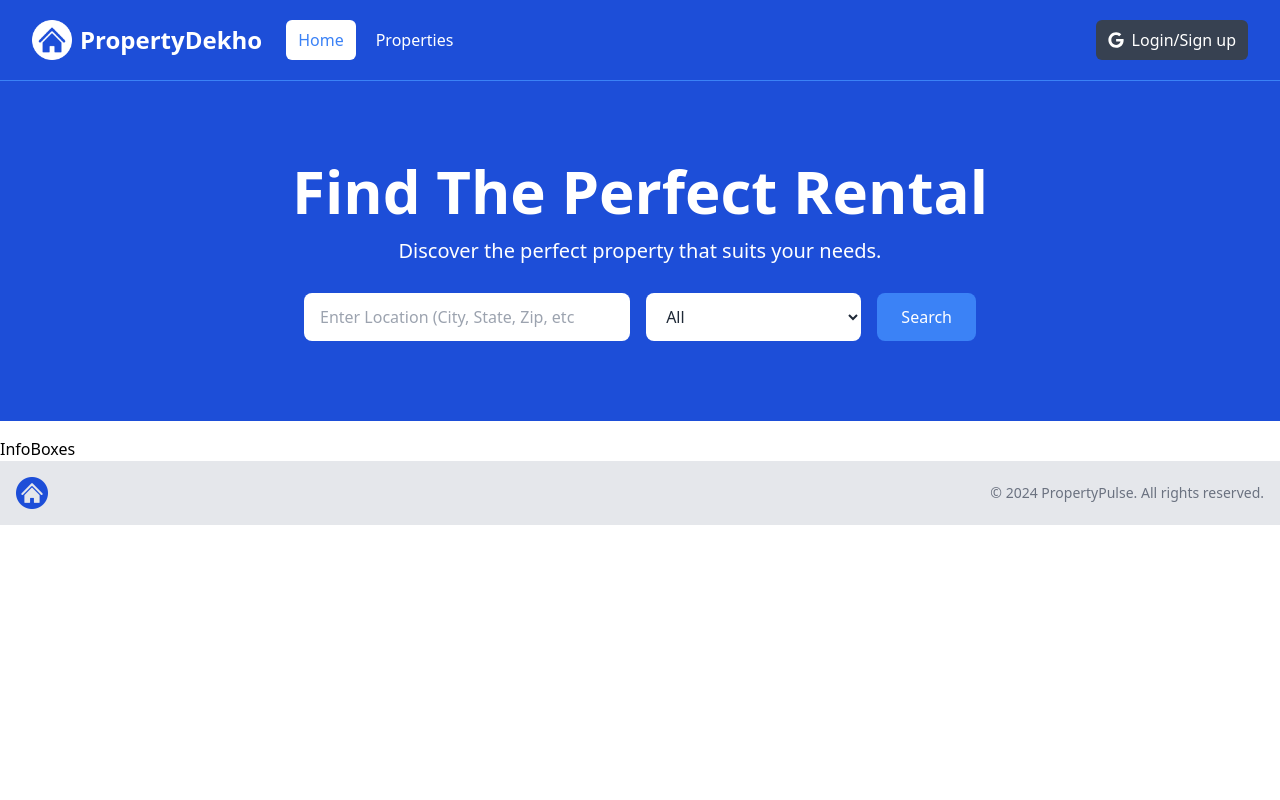
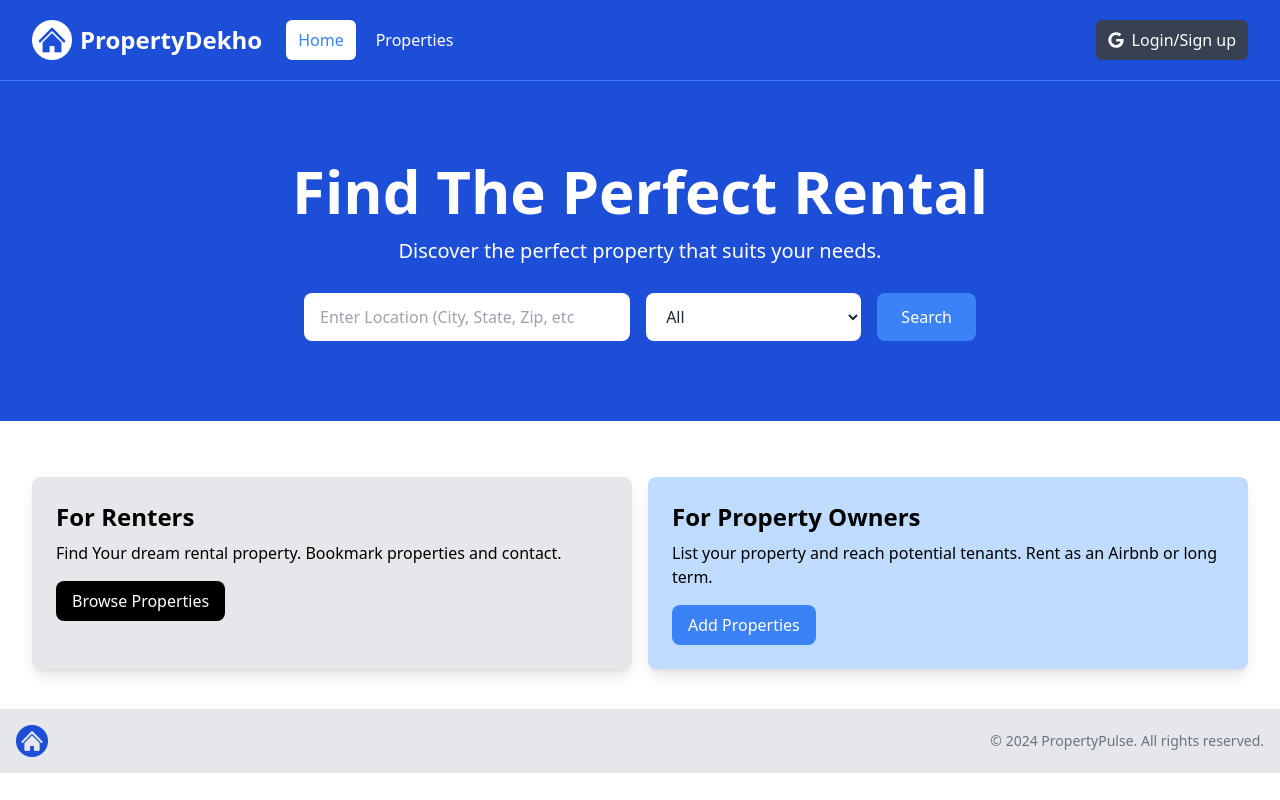
Before and after one commit to mohit0268/PropertyDekho, a Next.js app: page / in a window 1280 px wide. Built offline with nearby package versions, Linux system fonts and the light colour scheme.

Commit message:
added info boxes component on home screen

```diff
--- /dev/null
+++ b/components/InfoBox.jsx
@@ -0,0 +1,24 @@
+import React from "react";
+
+const InfoBox = ({
+  heading,
+  backgroundColor = "bg-gray-100",
+  textColor = "text-gray-800",
+  buttoninfo,
+  children,
+}) => {
+  return (
+    <div className={`${backgroundColor} p-6 rounded-lg shadow-lg`}>
+      <h2 className="text-2xl font-bold">{heading}</h2>
+      <p className="mt-2 mb-4">{children}</p>
+      <a
+        className={`inline-block ${buttoninfo.backgroundColor} rounded-lg text-white px-4 py-2 hover:opacity-80`}
+        href={buttoninfo.link}
+      >
+        {buttoninfo.text}
+      </a>
+    </div>
+  );
+};
+
+export default InfoBox;
--- a/components/InfoBoxes.jsx
+++ b/components/InfoBoxes.jsx
@@ -1,9 +1,32 @@
 import React from 'react'
+import InfoBox from './InfoBox'
 
 const InfoBoxes = () => {
   return (
-    <div>InfoBoxes</div>
-  )
+    <section className='px-4 py-6'>
+        <div className='container lg:container m-auto'>
+        <div className='grid grid-cols-1 gap-4 md:grid-cols-2  p-4 rounded-lg'>
+            <InfoBox
+            heading='For Renters'
+            backgroundColor='bg-gray-200'
+            buttoninfo={{
+                text:'Browse Properties',
+                link:'/properties',
+                backgroundColor:"bg-black"
+            }}>Find Your dream rental property. Bookmark properties and contact.</InfoBox>
+            <InfoBox
+            heading='For Property Owners'
+            backgroundColor='bg-blue-200'
+            buttoninfo={{
+                text:'Add Properties',
+                link:'/properties',
+                backgroundColor:"bg-blue-500"
+            }}>List your property and reach potential tenants. Rent as an Airbnb or long term.</InfoBox>
+        </div>
+        </div>
+
+    </section>
+)
 }
 
 export default InfoBoxes
```
